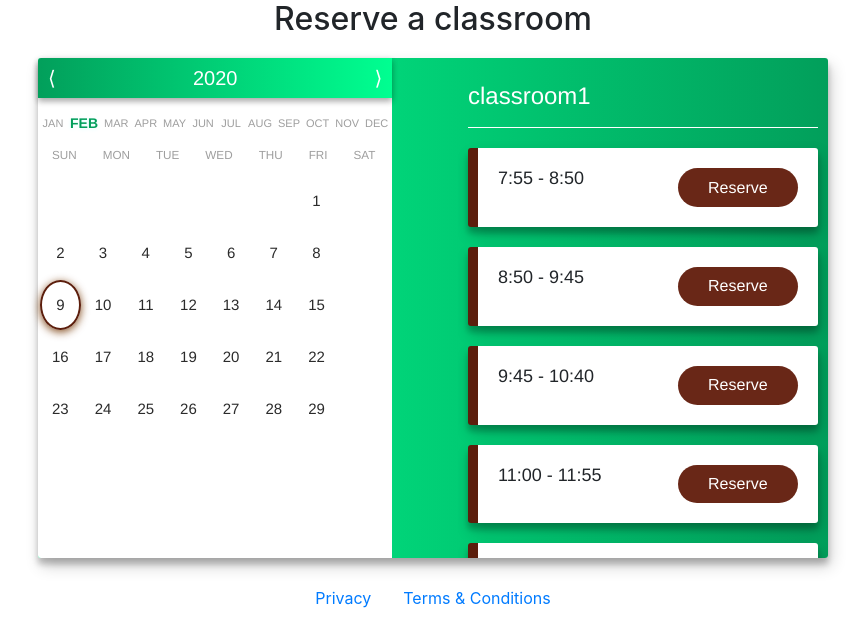
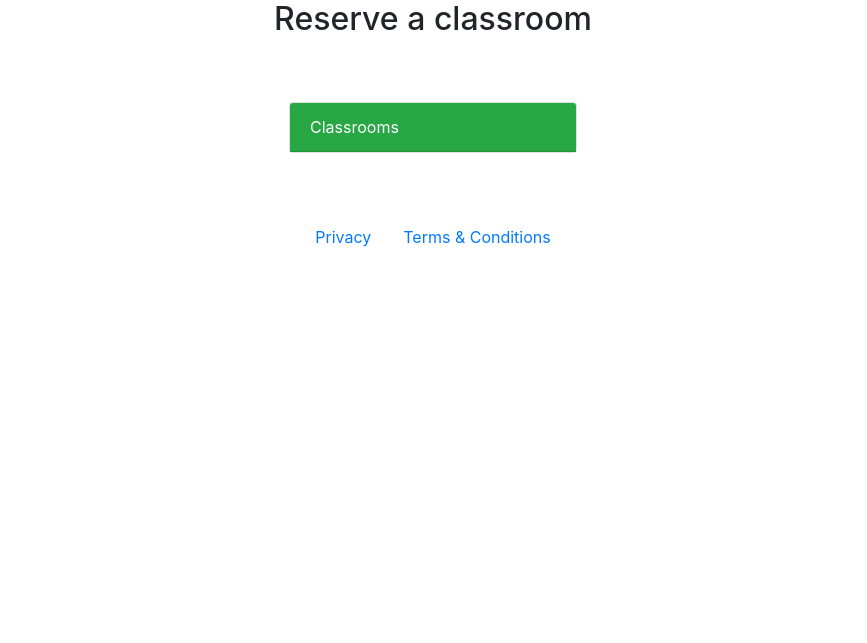
Before and after one commit to codecento/app_reservas, a PHP site: page /app/templates/home.php in a window 1280 px wide. Shown: the part 101-744 px from the top of the page, without its empty margins (207-1074 px from the left). Run offline with PHP 8.4, Linux system fonts and the light colour scheme.

Commit message:
completed classroom list

```diff
--- a/app/templates/home.php
+++ b/app/templates/home.php
@@ -1,6 +1,15 @@
 <?php ob_start(); ?>
-<h2 class="page-title">Reserve a classroom</h2>
-<div class="content">
+<h2 class="page-title">Reserve a classroom  </h2>
+<div id="classrooms">
+  <div class="card" style="width: 18rem;">
+    <div class="card-header bg-success text-white">
+      Classrooms
+    </div>
+    <ul id="classroom-list" class="list-group list-group-flush">
+
+    </ul>
+  </div>
+  <div id="calendar" class="content hidden">
   <div class="calendar-container">
     <div class="calendar">
       <div class="year-header">
@@ -51,3 +60,4 @@
 $contenido = ob_get_clean();
 include "layout.php"
 ?>
+</div>
--- a/web/css/style.css
+++ b/web/css/style.css
@@ -4,7 +4,6 @@
   padding: 0px 0;
   height: 500px;
   position: relative;
-  margin: 20px auto;
   background: #029f5b;
   background: -webkit-gradient(linear, right top, left top, from(#029f5b), color-stop(80%, #00ec86), to(#00ff91));
   background: linear-gradient(to left, #029f5b 0%, #00ec86 80%, #00ff91 100%);
@@ -148,10 +147,6 @@
   color: white;
   border: none;
   background: rgba(95, 25, 8, 0.938);
-}
-
-.hidden {
-  display: none;
 }
 
 /* Style for dates */
@@ -337,10 +332,6 @@
 
 /* Variables that set web details colors */
 /* Placeholder that defines how transitions will be in the website */
-.page-title {
-  text-align: center;
-}
-
 /* NAVBAR START */
 #navbarSupportedContent li a {
   text-decoration: none;
@@ -360,4 +351,36 @@
 }
 
 /* NAVBAR END */
+/* BODY STYLE */
+.page-title {
+  text-align: center;
+}
+
+.hidden {
+  display: none;
+}
+
+#classrooms {
+  display: -webkit-box;
+  display: -ms-flexbox;
+  display: flex;
+  -ms-flex-pack: distribute;
+      justify-content: space-around;
+  -ms-flex-wrap: wrap;
+      flex-wrap: wrap;
+  margin-top: 4em;
+}
+
+#classrooms li:hover {
+  cursor: pointer;
+  background-color: rgba(128, 128, 128, 0.116);
+}
+
+/* BODY END */
+/* FOOTER STYLE */
+footer {
+  margin-top: 4em;
+}
+
+/* FOOTER END */
 /*# sourceMappingURL=style.css.map */
--- a/web/index.php
+++ b/web/index.php
@@ -14,7 +14,8 @@
     'home' => array('controller' =>'Controller', 'action' =>'home'),
     'error' => array('controller' =>'Controller', 'action' =>'error'),
     'logout' => array('controller' => 'Controller', 'action' => 'logout'),
-    'getDateReservations' => array('controller' => 'Controller', 'action' => 'getDateReservations')
+    'getDateReservations' => array('controller' => 'Controller', 'action' => 'getDateReservations'),
+    'getClassrooms' => array('controller' => 'Controller', 'action' => 'getClassrooms')
 );
 
 // parsing route
--- a/web/js/home.js
+++ b/web/js/home.js
@@ -1,37 +1,58 @@
 var hours = ["7:55 - 8:50","8:50 - 9:45","9:45 - 10:40","11:00 - 11:55", "11:55 - 12:50", "12:50 - 13:45", "14:05 - 15:00", "15:00 - 15:55", "15:55 - 16:50", "16:50 - 17:45","18:05 - 19:00", "19:00 - 19:55", "19:55 - 20:50","21:10 - 22:05"];
 
 $(function(){
-    var date = new Date();
-    var today = date.getDate();
-    // Set click handlers for DOM elements
-    $(".right-button").click({date: date}, next_year);
-    $(".left-button").click({date: date}, prev_year);
-    $(".month").click({date: date}, month_click);
-    // Set current month as active
-    $(".months-row").children().eq(date.getMonth()).addClass("active-month");
-    init_calendar(date);
-
     //Navbar behavior
     $("#navbarSupportedContent li a").on("click",function(){
         $("#navbarSupportedContent li a").removeClass("active");
         $(this).addClass("active");
     });
 
-    $(".reserve-button").click({date: date},reserve_click);
-
+    /* Call to 'create_classrooms' method */
+    create_classrooms();
 
 
 });
 
-function reserve_click()
-{
+function create_classroom_calendar(){
+    $("#calendar").removeClass("hidden");
+    var classroom = $(this).attr("id");
+    var date = new Date();
+    var today = date.getDate();
+    // Set click handlers for DOM elements
+    $(".right-button").click({date: date,classroom: classroom}, next_year);
+    $(".left-button").click({date: date,classroom: classroom}, prev_year);
+    $(".month").click({date: date,classroom: classroom}, month_click);
+    // Set current month as active
+    $(".months-row").children().eq(date.getMonth()).addClass("active-month");
+    init_calendar(date,classroom);
 
+    /* Add click event handler to the reserve button */
+    $(".reserve-button").click({date: date},reserve_click);
 }
 
+/* Function that makes a reservation by the user using ajax */
+function reserve_click(event)
+{
+    var myDateString = formatDate(event.data.date);
+    $.ajax({url: "index.php",type: "GET", data: {ctl: "getDateReservations",date: myDateString,classroom: classroomName}, success: function(reservations){
 
+    }});
+}
+
+/* Function that stores the classrooms sent from the server */
+function create_classrooms(){
+    $.ajax({url: "index.php",type: "GET", data: {ctl: "getClassrooms"}, success: function(classroomsAjax){
+        var classrooms = JSON.parse(classroomsAjax);
+        for (let index = 0; index < classrooms.length; index++) {
+            var listItem = $("<li class='list-group-item' id='"+classrooms[index][0]+"'><p>"+classrooms[index][0]+"</p><p class='hidden'>"+classrooms[index][1]+"</li>");
+            listItem.click(create_classroom_calendar);
+            $("#classrooms ul").append(listItem);
+        }
+    }});
+}
 
 // Initialize the calendar by appending the HTML dates
-function init_calendar(date) {
+function init_calendar(date,classroom) {
     $(".tbody").empty();
     $(".hours-container").empty();
     var calendar_days = $(".tbody");
@@ -64,7 +85,7 @@
             if(today===day && $(".active-date").length===0) {
                 curr_date.addClass("active-date");
                 date.setDate(today);
-                show_hours(date);
+                show_hours(date,classroom);
 
             }
 
@@ -76,7 +97,7 @@
     calendar_days.append(row);
     $(".year").text(year);
 
-    $(".table-date").click({date: date}, date_click);
+    $(".table-date").click({date: date,classroom: classroom}, date_click);
 }
 
 // Get the number of days in a given month/year
@@ -89,47 +110,56 @@
 // Event handler for when a date is clicked
 function date_click(event) {
     var date = event.data.date;
+    var classroom = event.data.classroom;
+    console.log("Clase:"+classroom);
     $(".hours-container").empty();
     $(".hours-container").show(250);
     $(".active-date").removeClass("active-date");
     $(this).addClass("active-date");
     date.setDate(parseInt($(".active-date").html()));
-    show_hours(date);
+    show_hours(date,classroom);
 };
 
 // Event handler for when a month is clicked
 function month_click(event) {
     $(".hours-container").show(250);
     var date = event.data.date;
+    var classroom = event.data.classroom;
     $(".active-month").removeClass("active-month");
     $(this).addClass("active-month");
     var new_month = $(".month").index(this);
     date.setMonth(new_month);
-    init_calendar(date);
+    init_calendar(date,classroom);
 }
 
 // Event handler for when the year right-button is clicked
 function next_year(event) {
     var date = event.data.date;
+    var classroom = event.data.classroom;
     var new_year = date.getFullYear()+1;
     $("year").html(new_year);
     date.setFullYear(new_year);
-    init_calendar(date);
+    init_calendar(date,classroom);
 }
 
 // Event handler for when the year left-button is clicked
 function prev_year(event) {
     var date = event.data.date;
+    var classroom = event.data.classroom;
     var new_year = date.getFullYear()-1;
     $("year").html(new_year);
     date.setFullYear(new_year);
-    init_calendar(date);
+    init_calendar(date,classroom);
 }
 
 // Display all events of the selected date in card views, checking if there is a reservation
-function show_hours(date) {
+function show_hours(date,classroom) {
     var hoursContainer = $(".hours-container");
-    var classroomName = "classroom1";
+    var classroomName = classroom;
+
+    var myDateString = formatDate(date);
+
+    console.log(myDateString);
 
     hoursContainer.append($("<h4 id='classroomName' class='mt-4 text-white pb-3'>"+classroomName+"</h4>"));
     for(var i=0; i<14; i++) {
@@ -138,19 +168,35 @@
         hoursContainer.append(range);
     }
 
-    $.ajax({url: "index.php",type: "GET", data: {ctl: "getDateReservations",date: date.toJSON().split("T")[0],classroom: classroomName}, success: function(reservations){
+    $.ajax({url: "index.php",type: "GET", data: {ctl: "getDateReservations",date: myDateString,classroom: classroomName}, success: function(reservations){
         var reservationsArray = reservations;
-        console.log(JSON.parse(reservationsArray)[0].user);
-     /*    for(var i = 0; i <= reservationsArray.length; i++){
+        console.log(reservationsArray);
+        for(var i = 0; i < JSON.parse(reservationsArray).length; i++){
             $(".range").each(function(){
-                console.log(JSON.parse(reservationsArray[i]));
-                /*if($(this).attr("id") == JSON.parse(reservationsArray[i]).range_reservation){
+                console.log(JSON.parse(reservationsArray)[i])
+                if($(this).attr("id") == JSON.parse(reservationsArray)[i].range_reservation){
                     $(this).css("display","none");
                 }
             });
-        }*/
+        }
     }});
 
+}
+
+function formatDate(date)
+{
+    date = date.toJSON().split("T")[0];
+    date = date.split("-");
+
+    if(date[1].length == 1){
+        date[1] = "0"+date[1];
+    }
+
+    if(date[2].length == 1){
+        date[2] = "0"+date[2];
+    }
+
+    return date.join("-");
 }
 
 const months = [
--- a/web/sass/_calendar.scss
+++ b/web/sass/_calendar.scss
@@ -19,7 +19,6 @@
 	padding: 0px 0;
 	height: 500px;
 	position: relative;
-	margin: 20px auto;
 	background: $color_1;
 	background: -moz-linear-gradient(right,$color_1 0%, $color_8 80%, $color_9 100%);
 	background: -webkit-linear-gradient(right, $color_1 0%, $color_8 80%, $color_9 100%);
@@ -154,10 +153,6 @@
 	color: $color_4;
 	border: none;
 	background: $color_2;
-}
-
-.hidden{
-	display: none;
 }
 
 /* Style for dates */
--- a/web/sass/style.scss
+++ b/web/sass/style.scss
@@ -3,16 +3,13 @@
 /* Variables that set web details colors */
 $color_1: #666;
 $color_2: #029f5b;
+$background_color_1: rgba(128, 128, 128, 0.116);
 
 /* Placeholder that defines how transitions will be in the website */
 %web-transitions{
 	-webkit-transition: all 0.1s linear;
 	-moz-transition: all 0.1s linear;
 	transition: all 0.1s linear;
-}
-
-.page-title{
-    text-align: center;
 }
 
 /* NAVBAR START */
@@ -37,3 +34,33 @@
 }
 
 /* NAVBAR END */
+
+/* BODY STYLE */
+.page-title{
+    text-align: center;
+}
+
+.hidden{
+	display: none;
+}
+
+#classrooms{
+    display: flex;
+    justify-content: space-around;
+    flex-wrap: wrap;
+    margin-top: 4em;
+
+    li{
+      &:hover{
+          cursor: pointer;
+          background-color: $background_color_1;
+      }
+    }
+}
+/* BODY END */
+
+/* FOOTER STYLE */
+footer{
+    margin-top: 4em;
+}
+/* FOOTER END */
```
Also changed, not shown: app/Controller.php (+9 -2 lines), app/Model.php (+8 -0 lines), 1 other file.
